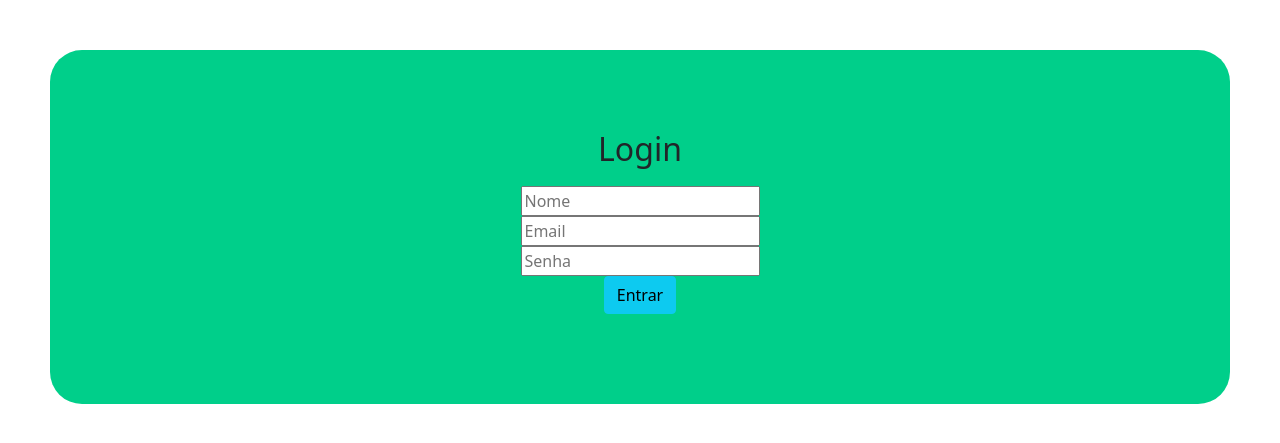
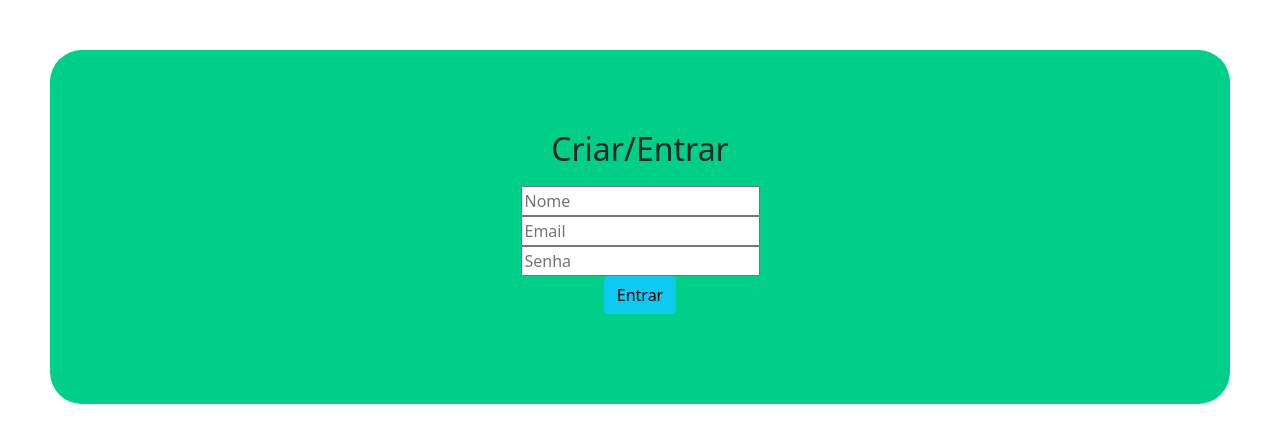
Before and after one commit to meawtec/pizzarela, a PHP site: page /pags/loginPage.php in a window 1280 px wide. Shown: the top 443 px of the page. Run offline with PHP 8.4, Linux system fonts and the light colour scheme.

```diff
--- a/index.php
+++ b/index.php
@@ -28,7 +28,7 @@
         </li>
         <a class="nav-link active" aria-current="page" href="pags/sobrenos.php">Sobre nos</a>
         </li>
-        <a class="nav-link active" aria-current="page" href="pags/loginPage.php">Login Temporário</a>
+        <a class="nav-link active" aria-current="page" href="pags/loginPage.php">Entrar/criar</a>
         </li>
 
         <form class="d-flex" id="pesquisa">
--- a/pags/loginPage.php
+++ b/pags/loginPage.php
@@ -58,7 +58,7 @@ else{
 <div id="divlogin">
 
 
-    <h2>Login</h2>
+    <h2>Criar/Entrar</h2>
 
     <form method="post" action="loginPage.php" name="f1" id="form">
         <input type="text" name="Nome" id="Nome" placeholder="Nome" required>
```
